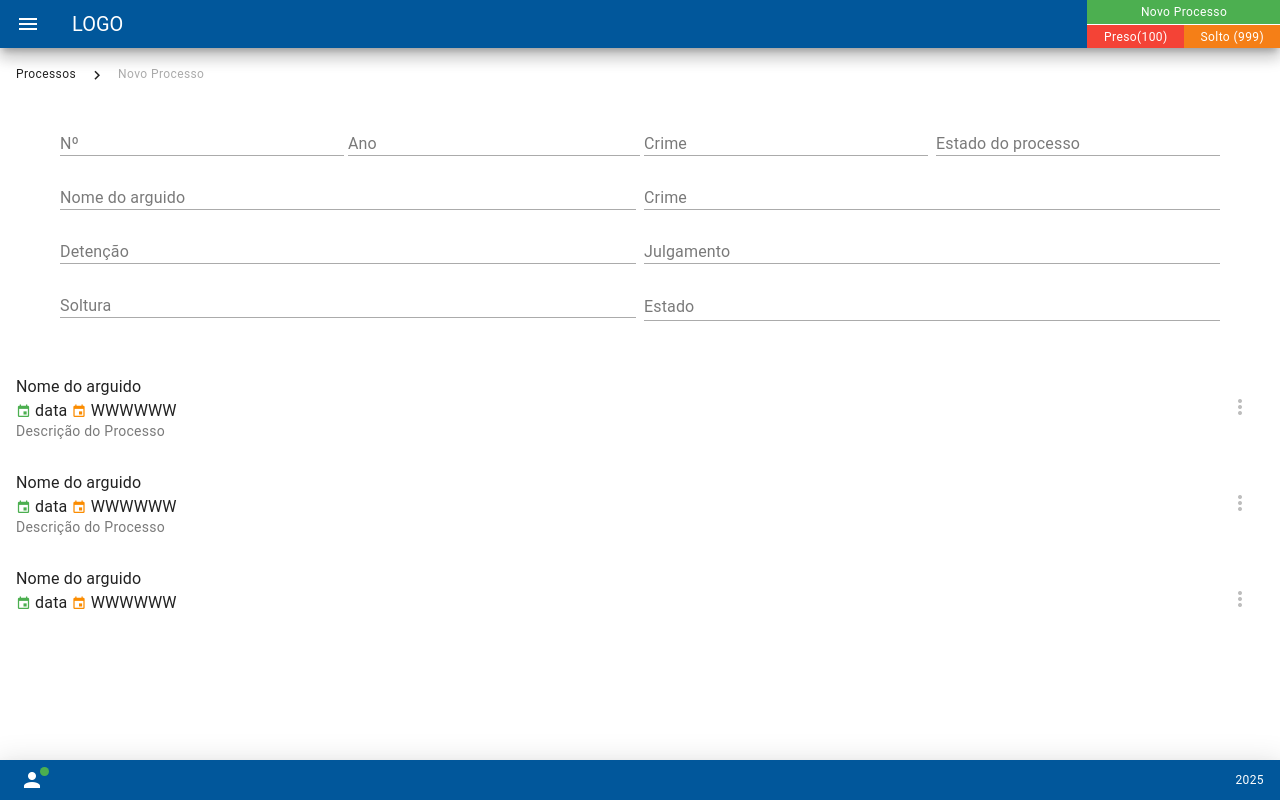
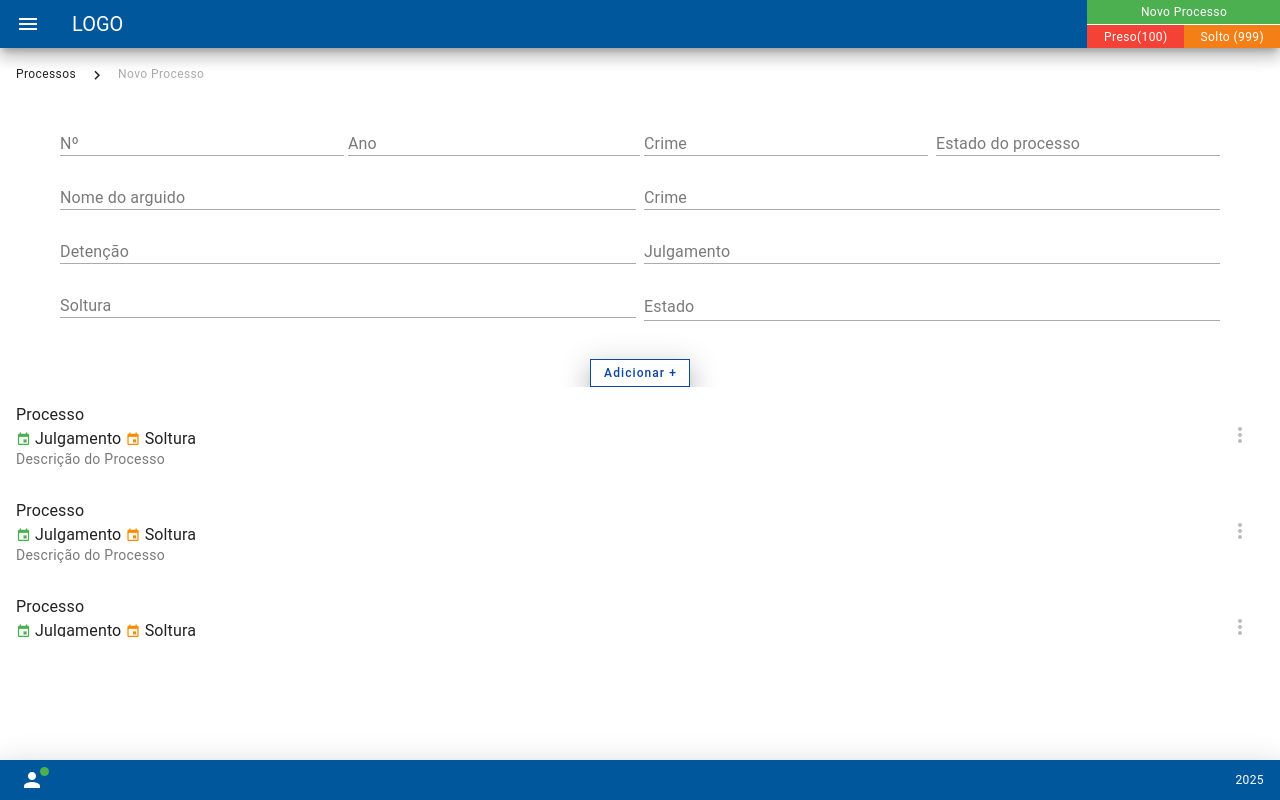
Before and after one commit to pedroavelin/tribunal, a Vue app: page /add-processo in a window 1280 px wide. Built offline with nearby package versions, Linux system fonts and the light colour scheme.

Commit message:
wwww
wwww

```diff
--- a/src/components/AppFooter.vue
+++ b/src/components/AppFooter.vue
@@ -4,13 +4,26 @@
       <v-icon icon="mdi-account" class="mx-1"></v-icon>
     </v-badge>
 
-    <router-link to="/perfil" class="text-decoration-none mx-3 text-white" href="#!" rel="noopener noreferrer">
-      <span v-if="auth.isAuthenticated()">
-        <p> {{ auth.fullName }}</p>
-      </span>
-      </router-link>
-    <div
-      class="text-caption text-disabled" style="position: absolute; right: 16px;">
+    <v-menu ref="menu" transition="scale-transition" v-model="menuOpen">
+      <template v-slot:activator="{ props }">
+          <span v-bind="props" class="text-decoration-none mx-3 text-white">
+            <p @click="closeMenu">{{ auth.fullName }}</p>
+          </span>
+      </template>
+
+      <v-list>
+        <v-list-item @click="goToPerfil">
+          <v-list-item-title class="text-caption">Meu Perfil</v-list-item-title>
+        </v-list-item>
+
+        <v-list-item @click="logout">
+          <v-list-item-title class="text-caption">Sair</v-list-item-title>
+        </v-list-item>
+      </v-list>
+    </v-menu>
+
+
+    <div class="text-caption text-disabled" style="position: absolute; right: 16px;">
       <div class="text-white">{{ (new Date()).getFullYear() }}</div>
     </div>
   </v-footer>
@@ -18,12 +31,26 @@
 <script setup>
 import { useRoute } from 'vue-router';
 import { useAuth } from '@/stores/auth.js'
-import { onMounted } from 'vue';
+import { onMounted, ref } from 'vue';
 
 const auth = useAuth();
 const route = useRoute();
+const menuOpen = ref(false);
 
 onMounted(async () => {
   await auth.getUserDetails();
 });
+
+const closeMenu = () => {
+  menuOpen.value = false;
+};
+const goToPerfil = () => {
+  router.push('/perfil');
+  closeMenu();
+};
+
+const logout = (route) => {
+  router.push('/login');
+  closeMenu();
+};
 </script>
--- a/src/pages/AddProcesso.vue
+++ b/src/pages/AddProcesso.vue
@@ -4,6 +4,8 @@ import { useDisplay } from 'vuetify';
 
 const display = useDisplay();
 const scrollInvoked = ref(0);
+
+
 const items = ref([
   {
     title: 'Processos',
@@ -30,9 +32,9 @@ const onScroll = () => {
 
 <template>
   <AppBar />
-  <NavigationDrawer/>
-  <br/>
-  <br/>
+  <NavigationDrawer />
+  <br />
+  <br />
   <v-sheet>
     <v-breadcrumbs class="text-caption" :items="items">
       <template v-slot:divider>
@@ -69,7 +71,6 @@ const onScroll = () => {
             </v-sheet>
           </v-col>
         </v-row>
-
         <v-row no-gutters>
           <v-col cols="6">
             <v-sheet class="mx-1">
@@ -106,10 +107,22 @@ const onScroll = () => {
           </v-col>
         </v-row>
       </v-container>
+
+      <v-row align="start" justify="center">
+        <v-col cols="auto">
+          <v-btn
+          class="text-none"
+            color="blue-darken-4"
+            rounded="0"
+            variant="outlined"
+          size="small" elevation="16">Adicionar +</v-btn>
+        </v-col>
+      </v-row>
+
       <v-card elevation="0" class="overflow-y-auto" max-height="250" v-scroll.self="onScroll">
         <v-list-item class="p-0 m-0" v-for="p in 4" :key="p">
-            <v-list-item-title> Nome do arguido <br> <v-icon color="success" icon="mdi mdi-calendar" size="15" /> data
-              <v-icon color="warning" icon="mdi mdi-calendar" size="15" /> WWWWWW</v-list-item-title>
+          <v-list-item-title> Processo <br> <v-icon color="success" icon="mdi mdi-calendar" size="15" /> Julgamento
+            <v-icon color="warning" icon="mdi mdi-calendar" size="15" /> Soltura</v-list-item-title>
           <v-list-item-subtitle>Descrição do Processo</v-list-item-subtitle>
           <template v-slot:append>
             <!-- START - MENU -->
@@ -133,6 +146,7 @@ const onScroll = () => {
           </template>
         </v-list-item>
       </v-card>
+
     </v-list>
   </v-sheet>
   <!-- Lista dinâmica -->
```
Lines whose indentation alone changed are shown as unchanged.
